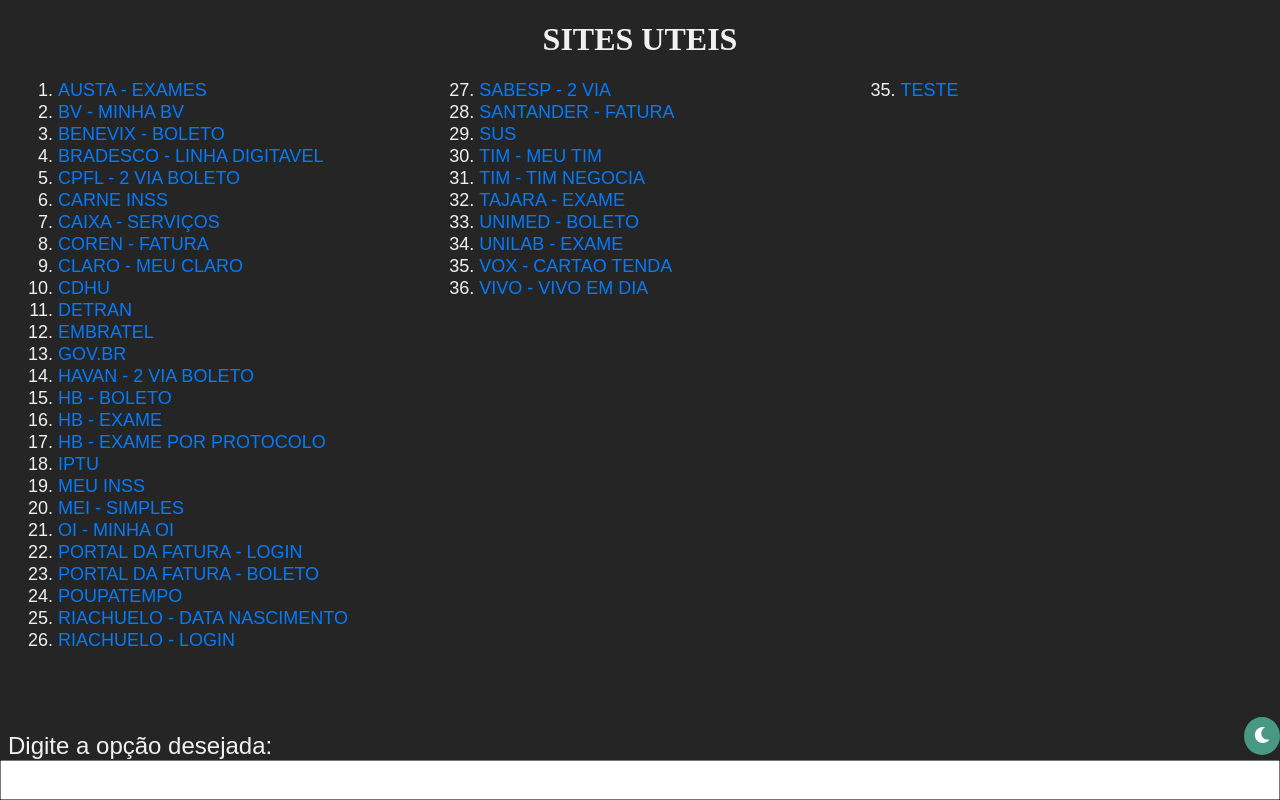
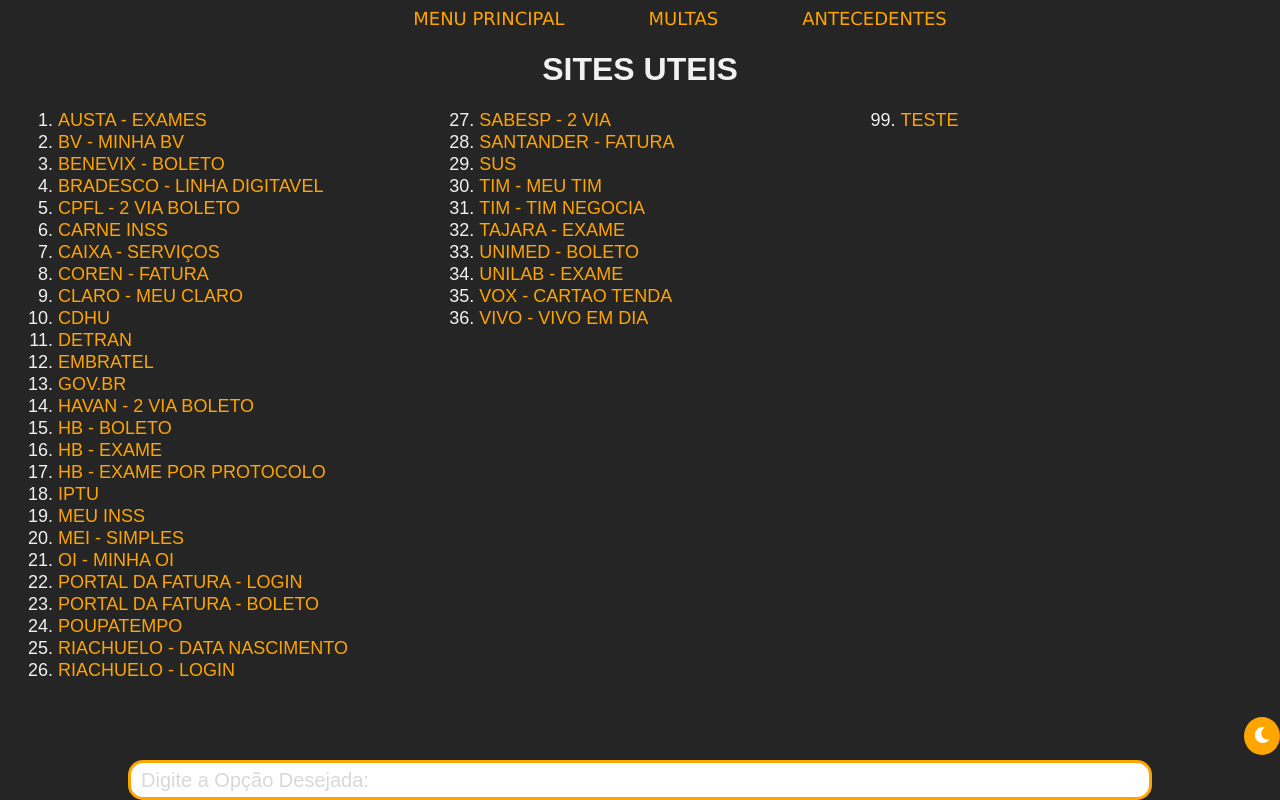
Before and after one commit to WenderDiasDEV/Testes, a plain HTML site: page SITE MENU/index.html in a window 1280 px wide. Drawn offline with Linux system fonts and the light colour scheme.

Commit message:
ADICIONADO UMA NAVBAR
para abrir multiplos links

```diff
--- a/SITE MENU/index.html
+++ b/SITE MENU/index.html
@@ -14,8 +14,22 @@
   </head>
 
   <body class="dark-mode">
+    <!-- CABECALHO DO CORPO DO SITE -->
+    <nav>
+      <li>
+        <a href="#">MENU PRINCIPAL</a>
+      </li>
+      <li>
+        <a href="#" onclick="abrirLinks()">MULTAS</a>
+      </li>
+      <li>
+        <a href="#">ANTECEDENTES</a>
+      </li>
+    </nav>
+
     <h1>SITES UTEIS</h1>
 
+    <div class="corpo">
       <!-- COMECO DA DIV COLUNA ESQUERDA -->
       <div class="coluna coluna-esquerda">
         <ul id="menu">
@@ -205,7 +219,7 @@
 
       <!-- COMECO DA DIV COLUNA CENTRAL -->
       <div class="coluna coluna-central">
-      <ul id="menu">
+        <ul id="menu2">
           <li class="category">
             <ol start="27">
               <li>
@@ -278,9 +292,9 @@
 
       <!-- COMECO DA DIV COLUNA DIREITA -->
       <div class="coluna coluna-direita">
-      <ul id="menu">
+        <ul id="menu3">
           <li class="category">
-          <ol start="35">
+            <ol start="99">
               <li>
                 <a href="#" target="_blank">TESTE</a>
               </li>
@@ -290,10 +304,15 @@
       </div>
       <!-- COMECO DA DIV COLUNA DIREITA -->
 
-    <!-- COMECO DA MENSAGEM E DA CAIXA DE TEXTO -->
-    <label for="input-option">Digite a opção desejada:</label>
-    <input type="text" id="input-option" />
-    <!-- FINAL DA MENSAGEM E DA CAIXA DE TEXTO -->
+      <!-- INPUT CAIXA DE TEXTO -->
+      <input
+        type="text"
+        id="input-option"
+        value="Digite a Opção Desejada:"
+        onfocus="if (this.value == 'Digite a Opção Desejada:') {this.value = '';}"
+        onblur="if (this.value == '') {this.value = 'Digite a Opção Desejada:';}"
+      />
+      <!-- INPUT CAIXA DE TEXTO -->
 
       <!-- COMECO DO DARK-MODE -->
       <button id="dark-mode-button">
@@ -303,5 +322,6 @@
 
       <!-- INTERACAO COM JS -->
       <script src="script.js"></script>
+    </div>
   </body>
 </html>
--- a/SITE MENU/script.js
+++ b/SITE MENU/script.js
@@ -16,7 +16,7 @@ function openLink(link) {
 
 // Função para buscar opção no menu
 function searchOption(option) {
-  const links = menu.getElementsByTagName('cpfl')
+  const links = document.querySelectorAll('a:not(nav a)')
 
   for (let i = 0; i < links.length; i++) {
     const link = links[i]
@@ -39,6 +39,15 @@ inputOption.addEventListener('keypress', event => {
     searchOption(option)
   }
 })
+
+function verificarInput() {
+  var input = document.getElementById('input-option')
+  if (input.value == '' || input.value == 'Digite a Opção Desejada:') {
+    input.focus()
+    return false
+  }
+  return true
+}
 
 // Função para alterar modo de cores
 const body = document.body
@@ -81,3 +90,21 @@ document.addEventListener('DOMContentLoaded', () => {
 window.addEventListener('beforeunload', () => {
   localStorage.setItem('isDarkModeOn', JSON.stringify(isDarkModeOn))
 })
+
+function abrirLinks() {
+  // define os links que serão abertos
+  var links = [
+    'https://www.ipva.fazenda.sp.gov.br/ipvanet_consulta/consulta.aspx',
+    'https://nadaconsta.prf.gov.br/nada_consta/index.jsf',
+    'https://servicos.dnit.gov.br/multas/',
+    'http://www.multas1.der.sp.gov.br/der_multas_web/pages/DER_Multas_Web/index.aspx',
+    'https://www.detran.mg.gov.br/veiculos/situacao-do-veiculo/emitir-de-extrato-de-multas',
+    'http://www.dcctransito.com.br/consulta/index.cfm?municipio=7097'
+  ]
+
+  // abre uma nova guia com os links
+  var novaGuia = window.open(links[0]) // abre a primeira aba com o primeiro link
+  for (var i = 1; i < links.length; i++) {
+    novaGuia = window.open(links[i], '_blank') // abre as outras abas com os links restantes
+  }
+}
--- a/SITE MENU/style.css
+++ b/SITE MENU/style.css
@@ -18,14 +18,15 @@ body {
     font-size: 16px;
     padding: 10px;
     border-radius: 50%;
-    background-color: #479984;
+    background-color: #ffa500;
     color: #ffffff;
     border: none;
   }
 
   #dark-mode-button:hover {
-    background-color: #095240;
+    background-color: #ffd994;
   }
+  /* FINAL */
 
   /* INICIO DAS 3 COLUNAS PRINCIPAIS */
   .coluna {
@@ -55,50 +56,75 @@ body {
 
   h1 {
     text-align: center;
+    font-family: Arial, Helvetica, sans-serif;
   }
 
+  /* LISTA ORDENADA */
   ul {
     list-style: none;
+    padding: 0;
     margin: 0;
-    padding: 0;
   }
 
   li {
     text-align: left;
+    margin-top: 0;
     margin-bottom: 1px;
     font-size: 18px;
     font-family: Arial, Helvetica, sans-serif;
   }
+  /* FINAL DA LISTA */
 
+  /* RESPONSAVEL PELOS LINKS */
   a {
     text-decoration: none;
-    color: #007bff;
+    color: #ffa500;
+    font-family: Arial, Helvetica, sans-serif;
   }
 
   a:hover {
-    color: #479984;
+    color: #ffd994;
+  }
+  /* FINAL */
+
+  nav {
+    text-align: center;
   }
 
-  /* TEXTO ACIMA DA CAIXA DE TEXTO */
+  nav li {
+    display: inline-block;
+  }
 
-  label {
+  nav a {
+    font-family: Verdana, Geneva, Tahoma, sans-serif;
+    margin-bottom: 0;
     display: block;
-    margin-bottom: 5px;
-    position: absolute;
-    bottom: 35px;
-    font-size: 24px;
-    font-family: Arial, sans-serif;
+    padding-left: 80px;
+    text-decoration: none;
   }
 
   /* A PROPRIA CAIXA DE TEXTO */
-
   #input-option {
+    color: #d8d8d8;
     position: absolute;
     bottom: 0;
     left: 0;
-    width: 100%;
+    right: 0;
+    margin: auto;
+    width: 80%;
     height: 40px;
     font-size: 20px;
     padding: 10px;
     box-sizing: border-box;
+    border: 3px solid #ffa500;
+    border-radius: 15px;
   }
+
+  #input-option:hover {
+    border: 3px solid #ffdd9f;
+  }
+
+  #input-option:focus {
+    color: #000;
+    border: 3px solid #ffdd9f;
+  }
```
Lines whose indentation alone changed are shown as unchanged.
